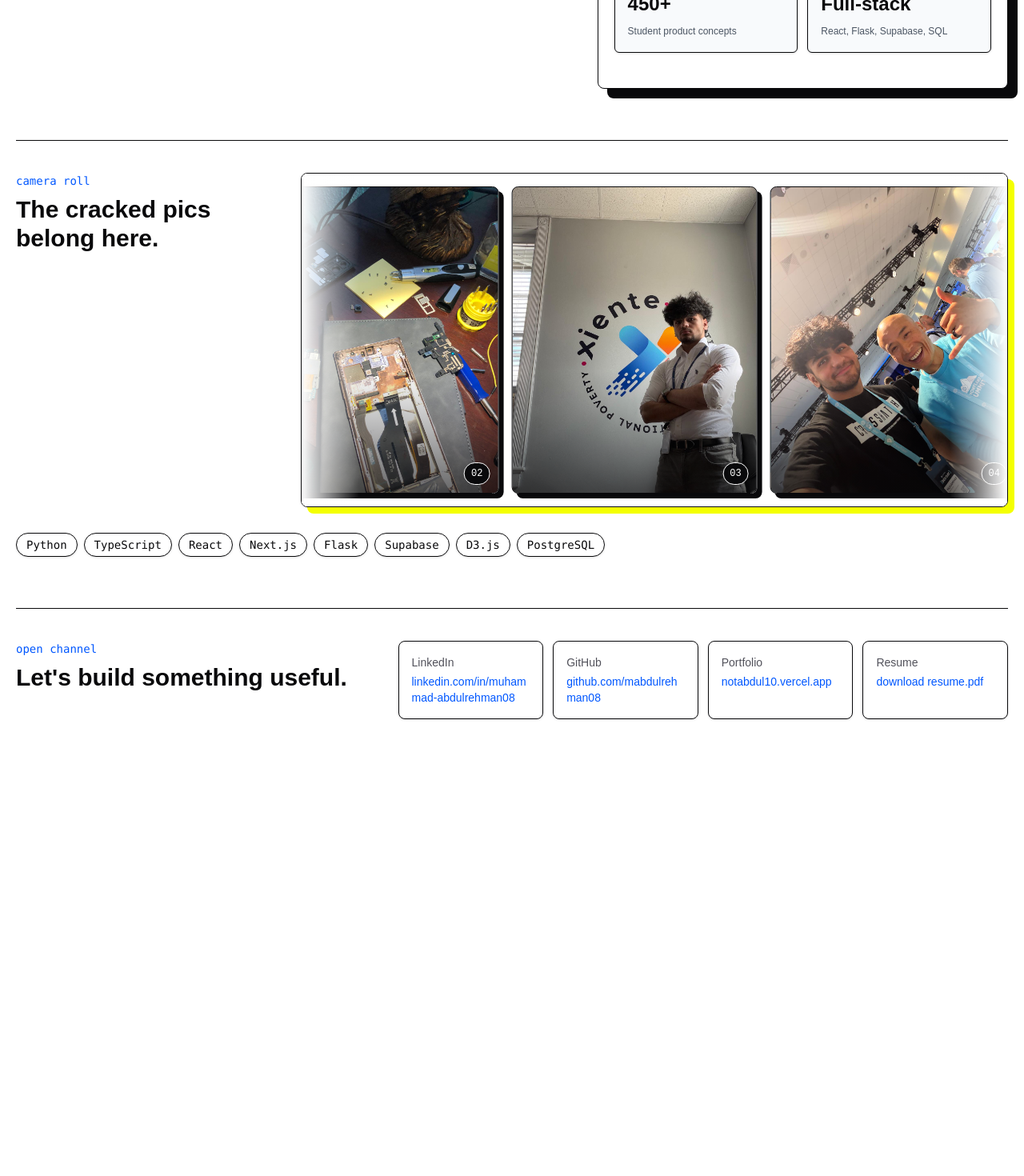
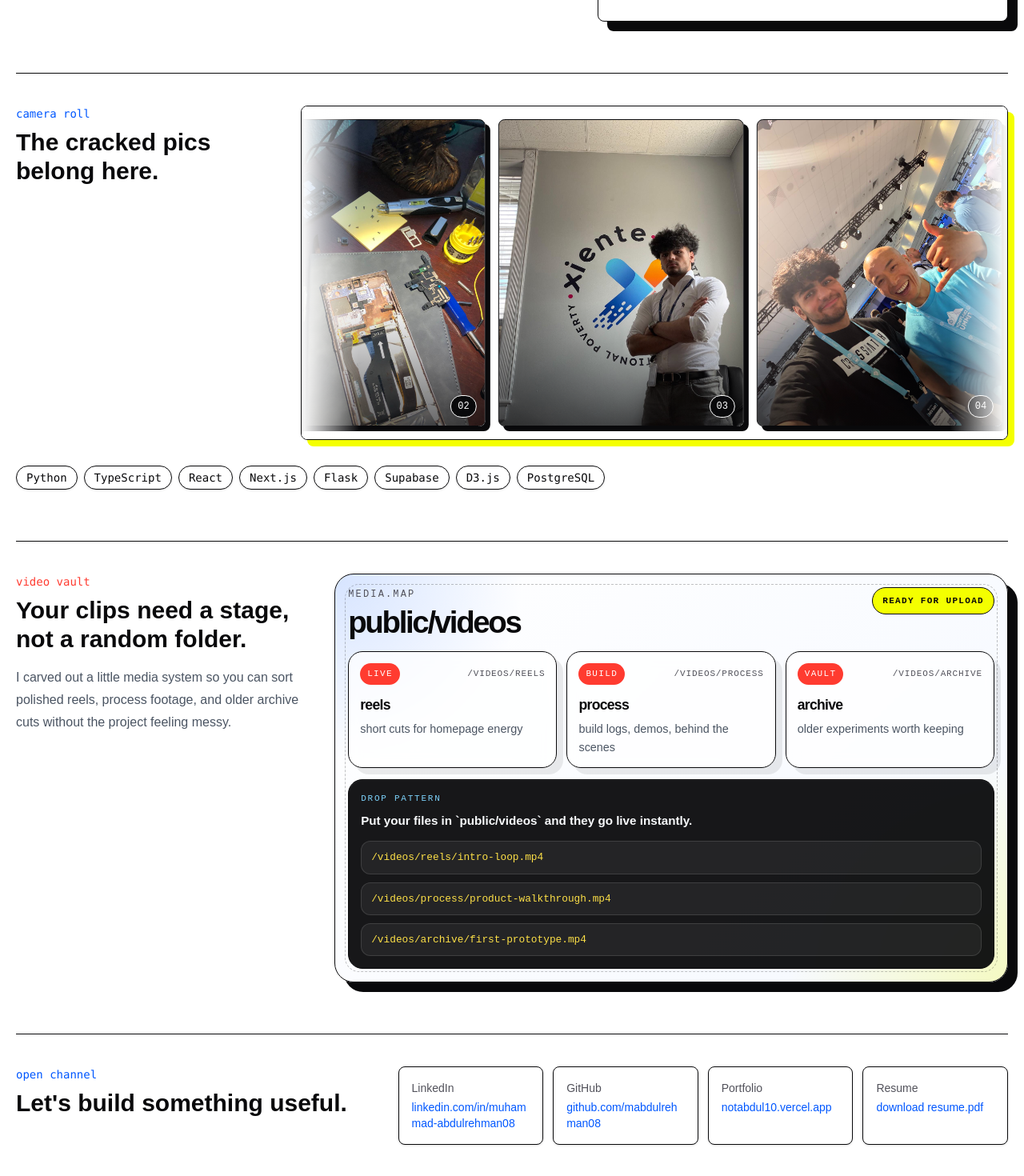
Before and after one commit to mabdulrehman08/notabdul10, a Next.js app: page / in a window 1280 px wide. Shown: the part 914-2384 px from the top of the page at 80% size. Before the commit the page ends 1869 px from the top, so only its background shows below. Built offline with nearby package versions, Linux system fonts and the light colour scheme.

Commit message:
Tighten portfolio layout and add video vault

```diff
--- a/src/app/globals.css
+++ b/src/app/globals.css
@@ -286,8 +286,8 @@ body {
 
 .flight-radar::before {
   position: absolute;
-  inset: auto -18% -32% 22%;
-  height: 58%;
+  inset: auto -14% -26% 24%;
+  height: 48%;
   content: "";
   border: 1px solid #09090b;
   border-radius: 9999px 9999px 0 0;
@@ -301,11 +301,11 @@ body {
 .flight-radar::after {
   position: absolute;
   right: 18px;
-  top: 72px;
-  width: 54px;
-  height: 54px;
+  top: 62px;
+  width: 42px;
+  height: 42px;
   content: "";
-  border: 10px solid #ff3b30;
+  border: 8px solid #ff3b30;
   border-radius: 9999px;
   background: #ffffff;
   box-shadow: 0 0 0 1px #09090b;
@@ -359,8 +359,8 @@ body {
 .flight-plane {
   position: absolute;
   left: 16%;
-  width: 18px;
-  height: 18px;
+  width: 14px;
+  height: 14px;
   transform: translateY(-1px);
   animation: flight-cross 4.8s ease-in-out infinite;
 }
@@ -440,14 +440,14 @@ body {
 .constellation-label {
   display: grid;
   gap: 2px;
-  min-width: 86px;
+  min-width: 72px;
   border: 1px solid rgba(255, 255, 255, 0.1);
-  border-radius: 10px;
+  border-radius: 8px;
   background: rgba(5, 5, 5, 0.82);
-  padding: 8px 10px;
+  padding: 6px 8px;
   color: #f8fafc;
   font-family: monospace;
-  font-size: 10px;
+  font-size: 9px;
   line-height: 1.3;
   text-align: left;
   backdrop-filter: blur(10px);
@@ -463,7 +463,7 @@ body {
 
 .constellation-label small {
   color: #94a3b8;
-  font-size: 9px;
+  font-size: 8px;
   text-transform: uppercase;
   letter-spacing: 0.18em;
 }
@@ -527,6 +527,201 @@ body {
 @media (prefers-reduced-motion: reduce) {
   .photo-marquee-track {
     animation: none;
+  }
+}
+
+.video-vault {
+  position: relative;
+  overflow: hidden;
+  background:
+    radial-gradient(circle at top left, rgba(0, 87, 255, 0.16), transparent 24%),
+    radial-gradient(circle at bottom right, rgba(244, 255, 0, 0.24), transparent 28%),
+    linear-gradient(135deg, rgba(255, 255, 255, 0.88), rgba(244, 248, 255, 0.94));
+  box-shadow: 12px 12px 0 var(--home-shadow);
+}
+
+.video-vault::before {
+  position: absolute;
+  inset: 12px;
+  content: "";
+  border: 1px dashed rgba(9, 9, 11, 0.24);
+  border-radius: 18px;
+  pointer-events: none;
+}
+
+.video-vault-dark {
+  background:
+    radial-gradient(circle at top left, rgba(125, 211, 252, 0.18), transparent 28%),
+    radial-gradient(circle at bottom right, rgba(253, 224, 71, 0.18), transparent 30%),
+    linear-gradient(135deg, rgba(8, 15, 32, 0.94), rgba(15, 23, 42, 0.98));
+}
+
+.video-vault-dark::before {
+  border-color: rgba(203, 213, 225, 0.22);
+}
+
+.video-vault-head {
+  position: relative;
+  z-index: 1;
+  display: flex;
+  flex-wrap: wrap;
+  align-items: flex-start;
+  justify-content: space-between;
+  gap: 16px;
+}
+
+.video-vault-kicker {
+  color: var(--home-muted);
+  font-family: monospace;
+  font-size: 12px;
+  letter-spacing: 0.18em;
+  text-transform: uppercase;
+}
+
+.video-vault-title {
+  margin-top: 8px;
+  font-size: clamp(1.5rem, 3vw, 2.7rem);
+  font-weight: 900;
+  letter-spacing: -0.06em;
+  line-height: 0.95;
+}
+
+.video-vault-badge {
+  border: 1px solid var(--home-border);
+  border-radius: 9999px;
+  background: var(--home-accent-2);
+  padding: 8px 12px;
+  color: #09090b;
+  font-family: monospace;
+  font-size: 11px;
+  font-weight: 700;
+  letter-spacing: 0.12em;
+  text-transform: uppercase;
+}
+
+.video-vault-grid {
+  position: relative;
+  z-index: 1;
+  margin-top: 18px;
+  display: grid;
+  gap: 12px;
+}
+
+.video-shelf-card {
+  border: 1px solid var(--home-border);
+  border-radius: 18px;
+  background: rgba(255, 255, 255, 0.72);
+  padding: 14px;
+  box-shadow: 8px 8px 0 rgba(9, 9, 11, 0.08);
+  backdrop-filter: blur(8px);
+  transition:
+    transform 180ms ease,
+    box-shadow 180ms ease,
+    background 180ms ease;
+}
+
+.video-vault-dark .video-shelf-card {
+  background: rgba(15, 23, 42, 0.78);
+  box-shadow: 8px 8px 0 rgba(2, 6, 23, 0.32);
+}
+
+.video-shelf-card:hover {
+  transform: translateY(-2px) rotate(-0.4deg);
+}
+
+.video-shelf-top {
+  display: flex;
+  flex-wrap: wrap;
+  align-items: center;
+  justify-content: space-between;
+  gap: 10px;
+}
+
+.video-shelf-accent,
+.video-shelf-route {
+  font-family: monospace;
+  font-size: 11px;
+  text-transform: uppercase;
+}
+
+.video-shelf-accent {
+  border-radius: 9999px;
+  background: var(--home-danger);
+  padding: 5px 9px;
+  color: #ffffff;
+  letter-spacing: 0.12em;
+}
+
+.video-shelf-route {
+  color: var(--home-muted);
+  letter-spacing: 0.08em;
+}
+
+.video-shelf-name {
+  margin-top: 12px;
+  font-size: 1.1rem;
+  font-weight: 800;
+  letter-spacing: -0.04em;
+  text-transform: lowercase;
+}
+
+.video-shelf-vibe {
+  margin-top: 6px;
+  max-width: 28rem;
+  color: var(--home-subtle);
+  font-size: 0.9rem;
+  line-height: 1.55;
+}
+
+.video-dropzone {
+  position: relative;
+  z-index: 1;
+  margin-top: 14px;
+  border: 1px solid var(--home-border);
+  border-radius: 18px;
+  background: rgba(9, 9, 11, 0.94);
+  padding: 15px;
+  color: #f8fafc;
+  box-shadow: inset 0 1px 0 rgba(255, 255, 255, 0.06);
+}
+
+.video-dropzone-label {
+  color: #7dd3fc;
+  font-family: monospace;
+  font-size: 11px;
+  letter-spacing: 0.16em;
+  text-transform: uppercase;
+}
+
+.video-dropzone-title {
+  margin-top: 8px;
+  max-width: 42rem;
+  font-size: 0.95rem;
+  font-weight: 700;
+  line-height: 1.5;
+}
+
+.video-path-list {
+  margin-top: 14px;
+  display: grid;
+  gap: 10px;
+}
+
+.video-path-list code {
+  overflow-x: auto;
+  border: 1px solid rgba(248, 250, 252, 0.12);
+  border-radius: 12px;
+  background: rgba(248, 250, 252, 0.06);
+  padding: 10px 12px;
+  color: #fde047;
+  font-family: monospace;
+  font-size: 0.8rem;
+  white-space: nowrap;
+}
+
+@media (min-width: 768px) {
+  .video-vault-grid {
+    grid-template-columns: repeat(3, minmax(0, 1fr));
   }
 }
 
--- a/src/app/page.tsx
+++ b/src/app/page.tsx
@@ -30,6 +30,18 @@ const photoTiles = [
   { src: '/cracked-pics/pic-4.jpg', label: '04' },
   { src: '/cracked-pics/pic-5.jpg', label: '05' },
   { src: '/cracked-pics/pic-6.jpg', label: '06' },
+];
+
+const videoShelves = [
+  { name: 'reels', route: '/videos/reels', vibe: 'short cuts for homepage energy', accent: 'LIVE' },
+  { name: 'process', route: '/videos/process', vibe: 'build logs, demos, behind the scenes', accent: 'BUILD' },
+  { name: 'archive', route: '/videos/archive', vibe: 'older experiments worth keeping', accent: 'VAULT' },
+];
+
+const videoDrops = [
+  '/videos/reels/intro-loop.mp4',
+  '/videos/process/product-walkthrough.mp4',
+  '/videos/archive/first-prototype.mp4',
 ];
 
 const contactLinks = [
@@ -141,14 +153,14 @@ export default function Home() {
             </div>
 
             <div className="grid gap-5 py-6">
-              <div className={`flight-radar rounded-lg border border-[var(--home-border)] bg-[var(--home-surface)] p-5 font-mono text-sm text-[var(--home-text)] shadow-inner transition-colors duration-500 ${darkMode ? 'flight-radar-dark' : ''}`}>
+              <div className={`flight-radar rounded-lg border border-[var(--home-border)] bg-[var(--home-surface)] p-4 font-mono text-xs text-[var(--home-text)] shadow-inner transition-colors duration-500 ${darkMode ? 'flight-radar-dark' : ''}`}>
                 <div className="relative z-10 flex items-center justify-between text-xs text-[var(--home-muted)]">
                   <span>career.routes</span>
                   <span className="rounded-full border border-[var(--home-border)] bg-[var(--home-accent-2)] px-2 py-1 text-black">LIVE FROM SF</span>
                 </div>
                 <div className="relative z-10 mt-5 border-y border-[var(--home-border)] py-4">
                   <p className="text-xs uppercase text-[var(--home-accent)]">current city</p>
-                  <p className="mt-1 text-4xl font-black leading-none text-[var(--home-text)] sm:text-5xl md:text-6xl">
+                  <p className="mt-1 text-3xl font-black leading-none text-[var(--home-text)] sm:text-4xl md:text-5xl">
                     SAN FRANCISCO
                   </p>
                   <p className="mt-2 text-xs uppercase text-[var(--home-muted)]">
@@ -164,7 +176,7 @@ export default function Home() {
                       <div className="flex items-center justify-between gap-3">
                         <div>
                           <p className="text-xs uppercase text-[var(--home-accent)]">{flight.title}</p>
-                          <p className="mt-2 text-3xl font-black tracking-normal text-[var(--home-text)]">
+                          <p className="mt-2 text-2xl font-black tracking-normal text-[var(--home-text)]">
                             {flight.from} -&gt; {flight.to}
                           </p>
                         </div>
@@ -237,6 +249,56 @@ export default function Home() {
         </div>
       </section>
 
+      <section className="mx-auto max-w-7xl px-5 pb-16">
+        <div className="grid gap-5 border-t border-[var(--home-border)] pt-10 lg:grid-cols-[0.62fr_1.38fr]">
+          <div>
+            <p className="font-mono text-sm text-[var(--home-danger)]">video vault</p>
+            <h2 className="mt-2 max-w-md text-3xl font-black text-[var(--home-text)]">
+              Your clips need a stage, not a random folder.
+            </h2>
+            <p className="mt-4 max-w-lg text-base leading-7 text-[var(--home-subtle)]">
+              I carved out a little media system so you can sort polished reels, process footage, and older archive
+              cuts without the project feeling messy.
+            </p>
+          </div>
+
+          <div className={`video-vault rounded-[24px] border border-[var(--home-border)] bg-[var(--home-surface)] p-4 transition-colors duration-500 ${darkMode ? 'video-vault-dark' : ''}`}>
+            <div className="video-vault-head">
+              <div>
+                <p className="video-vault-kicker">media.map</p>
+                <h3 className="video-vault-title">public/videos</h3>
+              </div>
+              <span className="video-vault-badge">ready for upload</span>
+            </div>
+
+            <div className="video-vault-grid">
+              {videoShelves.map((shelf) => (
+                <div key={shelf.name} className="video-shelf-card">
+                  <div className="video-shelf-top">
+                    <span className="video-shelf-accent">{shelf.accent}</span>
+                    <span className="video-shelf-route">{shelf.route}</span>
+                  </div>
+                  <p className="video-shelf-name">{shelf.name}</p>
+                  <p className="video-shelf-vibe">{shelf.vibe}</p>
+                </div>
+              ))}
+            </div>
+
+            <div className="video-dropzone">
+              <div className="video-dropzone-copy">
+                <p className="video-dropzone-label">drop pattern</p>
+                <p className="video-dropzone-title">Put your files in `public/videos` and they go live instantly.</p>
+              </div>
+              <div className="video-path-list">
+                {videoDrops.map((path) => (
+                  <code key={path}>{path}</code>
+                ))}
+              </div>
+            </div>
+          </div>
+        </div>
+      </section>
+
       <section id="contact" className="mx-auto max-w-7xl px-5 pb-14">
         <div className="grid gap-5 border-t border-[var(--home-border)] pt-10 md:grid-cols-[0.75fr_1.25fr]">
           <div>
```
Also changed, not shown: src/app/projects/ProjectConstellation.tsx (+4 -4 lines), src/app/projects/ProjectRanker.tsx (+14 -14 lines), src/app/projects/page.tsx (+33 -33 lines), public/videos/README.md (added), public/videos/archive/README.md (added), public/videos/process/README.md (added), public/videos/reels/README.md (added), 1 other file (tests, documents, lock files or other folders).
